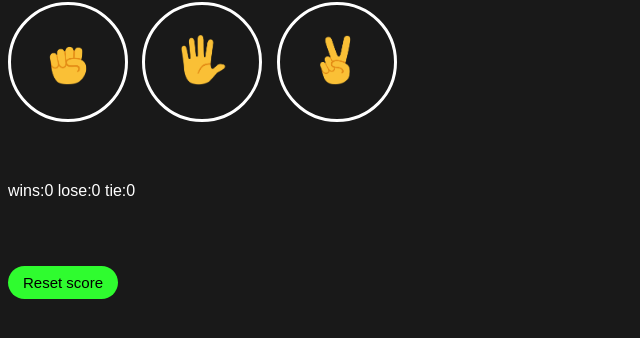
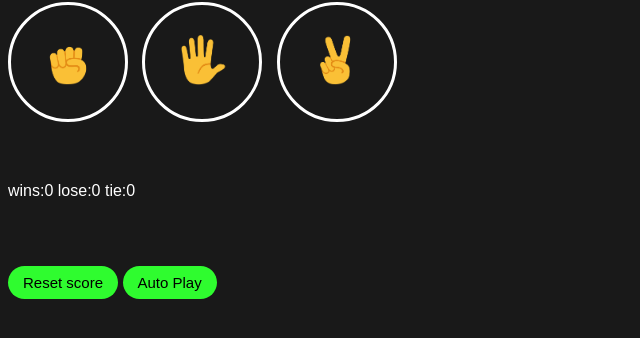
Before and after one commit to durgaprasad91/Rock_Paper_scissor_game, a plain HTML site: page HTML/game.html in a window 1280 px wide. Shown: the part 78-416 px from the top of the page, without its empty margins (0-640 px from the left). Drawn offline with Linux system fonts and the light colour scheme.

Commit message:
update to autoplay

```diff
--- a/CSS/game.css
+++ b/CSS/game.css
@@ -23,7 +23,7 @@ body{
 .score{
     margin-top: 60px;
 }
-.reset{
+.reset,.auto-play-button{
     background-color: white;
     border: none;
     font-size: 15px;
--- a/HTML/game.html
+++ b/HTML/game.html
@@ -36,6 +36,10 @@
         localStorage.removeItem('score');
         updatescoreElement();
     " class="reset">Reset score</button>
+
+    <button class="auto-play-button" onclick="
+        autoPlay();
+    ">Auto Play</button>
     <script src="../JAVASCRIPT/game.js"></script>
 </body>
 </html>
--- a/JAVASCRIPT/game.js
+++ b/JAVASCRIPT/game.js
@@ -5,6 +5,24 @@ let score =JSON.parse(localStorage.getItem('score')) || {
 }
 
 updatescoreElement();
+
+
+let isAutoplay = false;
+let interval;
+function autoPlay(){
+    if(!isAutoplay){
+        interval = setInterval(function(){
+             const playerMove = pickComputerMove();
+             playGame(playerMove);
+         },1000);
+         isAutoplay = true;
+     }else{
+         clearInterval(interval);
+         isAutoplay =false;
+     }
+}
+
+
 
 function playGame(playerMove){
     const computerMove =pickComputerMove();
@@ -58,7 +76,6 @@ function playGame(playerMove){
     function updatescoreElement(){
         document.querySelector('.js-score').innerHTML =`wins:${score.win}   lose:${score.losse}   tie:${score.tie}`;
     }
-
 function pickComputerMove(){
     const randomNumber=Math.random();
 
```
